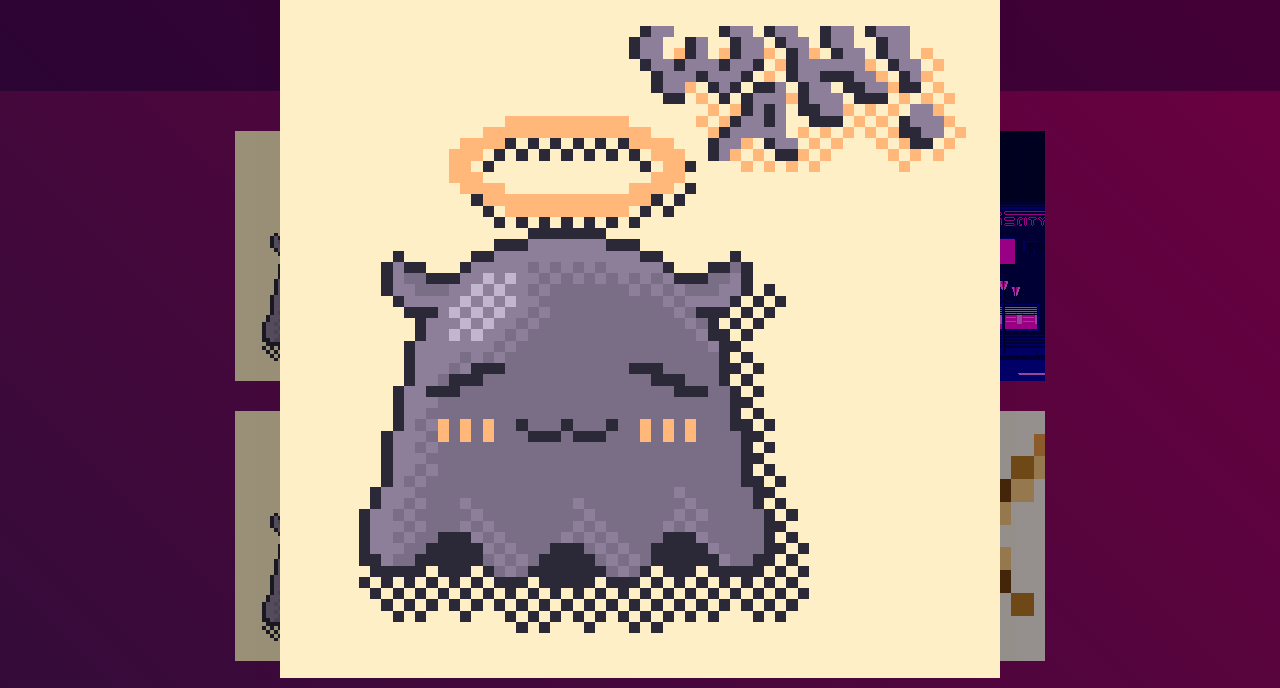
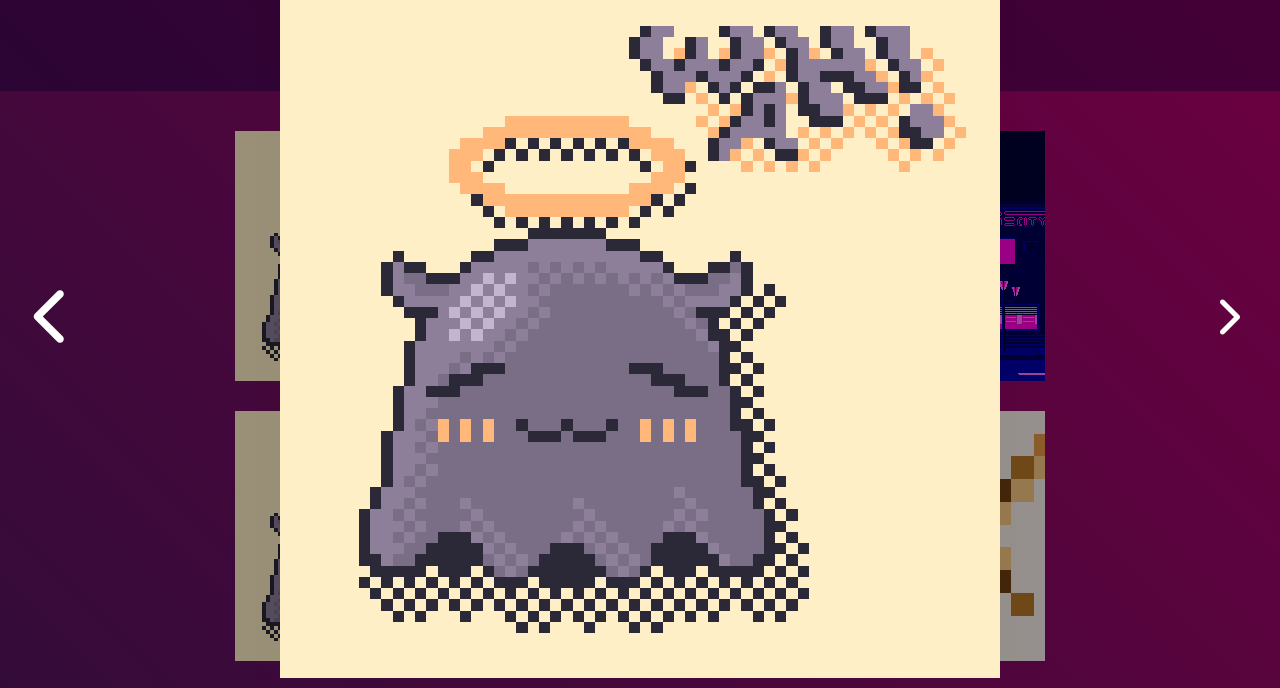
Before and after one commit to Yari-Pixels/yari-pixels.github.io, a plain HTML site: page gallery.html in a window 1280 px wide. Both pictures are taken after a click on the picture 360 px from the left and 338 px from the top of the page. Shown: the part 82-770 px from the top of the page. Drawn offline with Linux system fonts and the light colour scheme.

Commit message:
disabled scroll by space and added arrows for navigating images

```diff
--- a/css/pages/gallery-page.css
+++ b/css/pages/gallery-page.css
@@ -27,12 +27,23 @@ footer {
 
 #modal-display {
     display: none;
+    flex-direction: row;
     position: fixed;
     top: 0;
     left: 0;
     height: 100vh;
     width: 100%;
     background-color: #00000066;
+}
+
+#modal-display i {
+    padding: 100vh 40px;
+    z-index: 2;
+    transition: transform 500ms;
+}
+
+#modal-display i:hover {
+    transform: scale(1.5);
 }
 
 #modal-display #modal-image {
--- a/gallery.html
+++ b/gallery.html
@@ -32,7 +32,9 @@
         </div>
     </footer>
     <div id="modal-display" class="column center">
+        <i id="modal-prev-arrow" class="fa-solid fa-chevron-left fa-2xl"></i>
         <img id="modal-image" src="" alt="">
+        <i id="modal-next-arrow" class="fa-solid fa-chevron-right fa-2xl"></i>
     </div>
 </body>
 </html>
--- a/js/disable-scroll.js
+++ b/js/disable-scroll.js
@@ -18,8 +18,11 @@ function preventKeyScroll(e) {
     const keys = [
         'ArrowUp', 'ArrowDown',
         'PageUp', 'PageDown',
-        'Home', 'End'
+        'Home', 'End',
+        ' '
     ];
+
+    console.log(e.key);
 
     if (keys.includes(e.key)) {
         e.preventDefault();
--- a/js/gallery-modal.js
+++ b/js/gallery-modal.js
@@ -26,6 +26,10 @@ document.addEventListener('DOMContentLoaded', function () {
     });
 
     modalImage.addEventListener("wheel", zoomImage);
+
+    document.getElementById('modal-prev-arrow').addEventListener('click', function () {nextImage(-1)});
+    document.getElementById('modal-next-arrow').addEventListener('click', function () {nextImage(1)});
+
 
     window.addEventListener('keydown', function (event) {
         if (modalContainer.style.display === "none")
```
